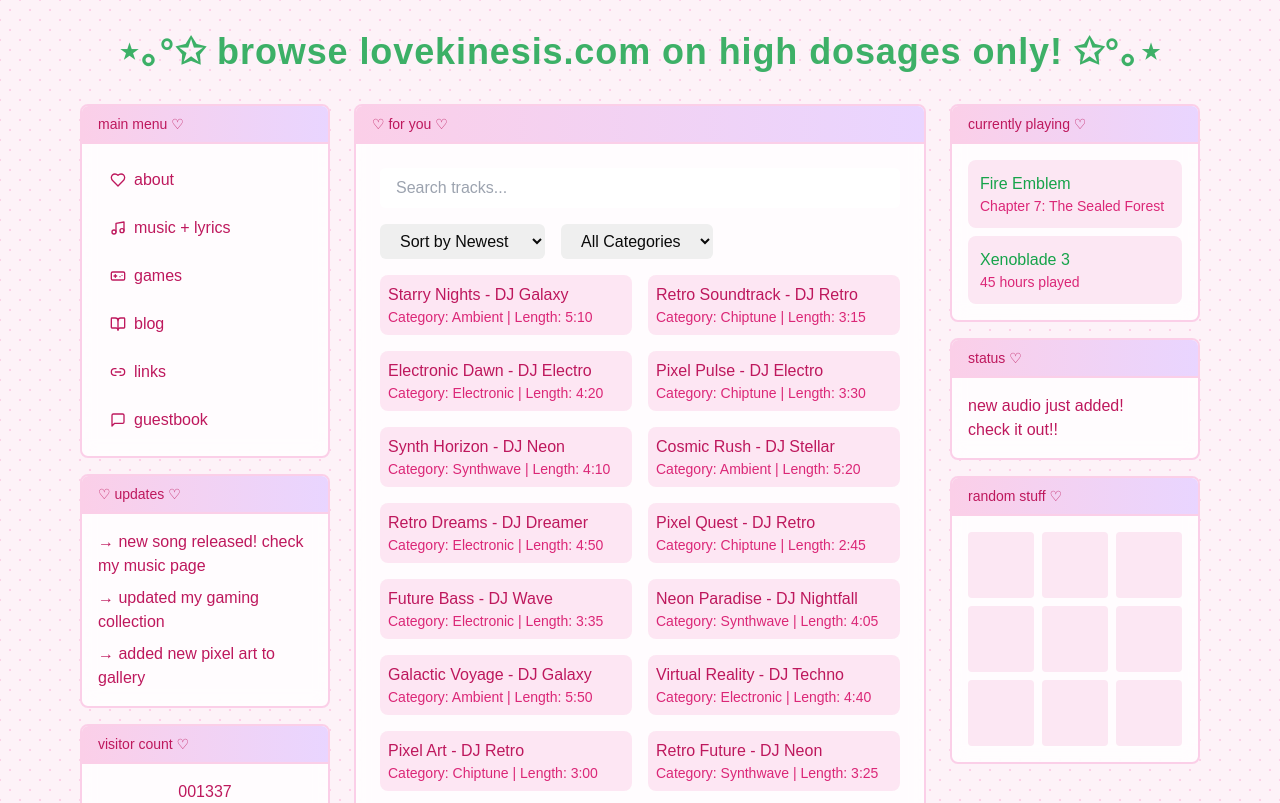
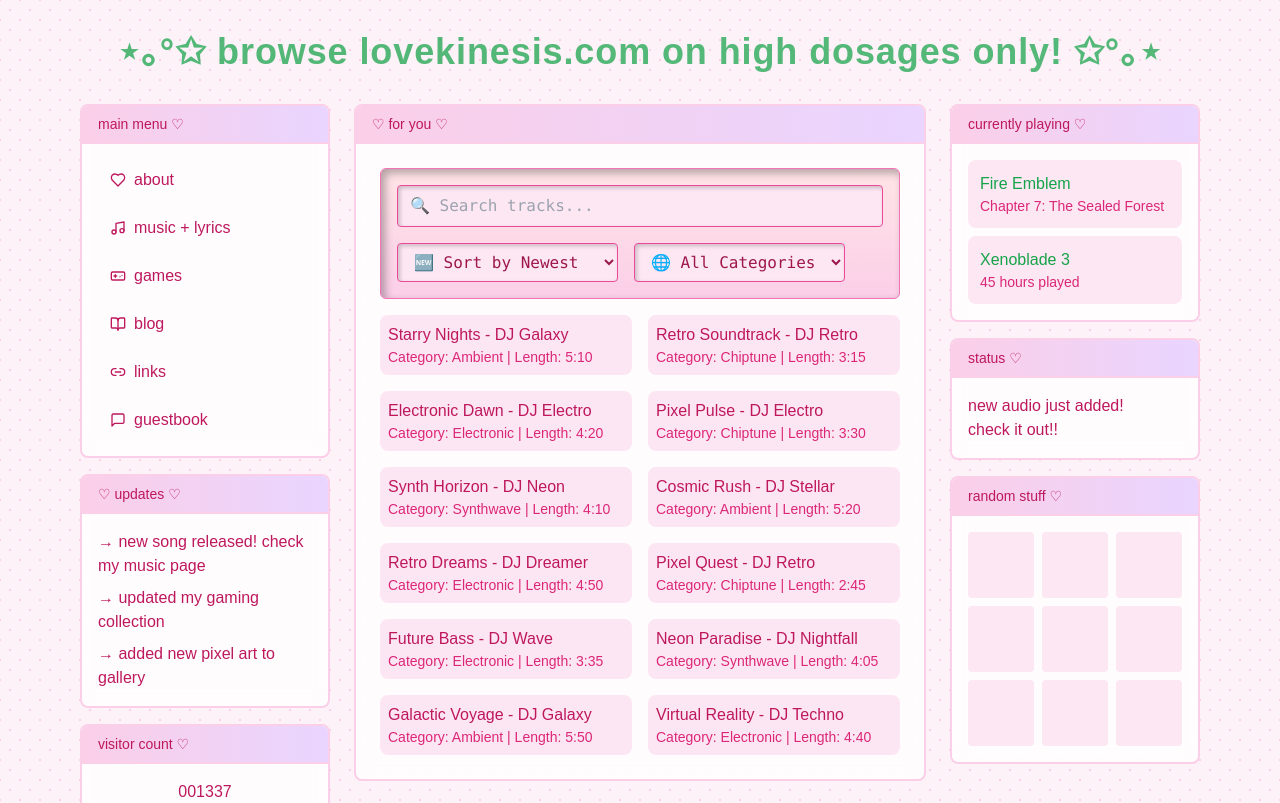
Before and after one commit to ParasManiAdhikari/musicwebsite, a Next.js app: page / in a window 1280 px wide. Shown: the top 803 px of the page. Built offline with nearby package versions, Linux system fonts and the light colour scheme.

Commit message:
improved filter

```diff
--- a/app/page.tsx
+++ b/app/page.tsx
@@ -55,7 +55,7 @@ export default function RetroWebsite() {
     })
 
   // Pagination logic
-  const tracksPerPage = 20
+  const tracksPerPage = 12
   const totalPages = Math.ceil(filteredTracks.length / tracksPerPage)
   const currentTracks = filteredTracks.slice((currentPage - 1) * tracksPerPage, currentPage * tracksPerPage)
 
@@ -131,37 +131,55 @@ export default function RetroWebsite() {
           <div className="space-y-6">
             <Window title="♡ for you ♡">
               <div className="space-y-4 p-6">
+
                 {/* Filters and Search */}
-                <div className="space-y-4">
+                <div className="space-y-4 bg-pink-200 border border-pink-400 p-4 rounded-md shadow-inner" style={{
+                  fontFamily: '"Lucida Console", Monaco, monospace',
+                  boxShadow: 'inset 4px 4px 8px rgba(0, 0, 0, 0.3)',
+                  backgroundImage: 'linear-gradient(to bottom, #ffe4e6, #fbcfe8)'
+                }}>
                   <input
                     type="text"
-                    className="w-full rounded-md px-4 py-2"
-                    placeholder="Search tracks..."
+                    className="w-full rounded border border-pink-500 px-3 py-2 bg-pink-100 text-pink-800 focus:outline-none focus:ring focus:ring-pink-400"
+                    placeholder="🔍 Search tracks..."
                     value={searchTerm}
                     onChange={(e) => setSearchTerm(e.target.value)}
+                    style={{
+                      boxShadow: 'inset 2px 2px 4px rgba(0, 0, 0, 0.2)',
+                      fontFamily: '"Lucida Console", Monaco, monospace'
+                    }}
                   />
-                  <div className="flex gap-4">
+                  <div className="flex gap-4 items-center">
                     <select
-                      className="rounded-md px-4 py-2"
+                      className="rounded border border-pink-500 px-3 py-2 bg-pink-100 text-pink-800 focus:outline-none focus:ring focus:ring-pink-400"
                       value={sortOption}
                       onChange={(e) => setSortOption(e.target.value)}
+                      style={{
+                        boxShadow: 'inset 2px 2px 4px rgba(0, 0, 0, 0.2)',
+                        fontFamily: '"Lucida Console", Monaco, monospace'
+                      }}
                     >
-                      <option value="newest">Sort by Newest</option>
-                      <option value="longest">Sort by Longest</option>
+                      <option value="newest">🆕 Sort by Newest</option>
+                      <option value="longest">⏳ Sort by Longest</option>
                     </select>
                     <select
-                      className="rounded-md px-4 py-2"
+                      className="rounded border border-pink-500 px-3 py-2 bg-pink-100 text-pink-800 focus:outline-none focus:ring focus:ring-pink-400"
                       value={selectedCategory}
                       onChange={(e) => setSelectedCategory(e.target.value)}
+                      style={{
+                        boxShadow: 'inset 2px 2px 4px rgba(0, 0, 0, 0.2)',
+                        fontFamily: '"Lucida Console", Monaco, monospace'
+                      }}
                     >
-                      <option value="All">All Categories</option>
-                      <option value="Electronic">Electronic</option>
-                      <option value="Synthwave">Synthwave</option>
-                      <option value="Chiptune">Chiptune</option>
-                      <option value="Ambient">Ambient</option>
+                      <option value="All">🌐 All Categories</option>
+                      <option value="Electronic">🎵 Electronic</option>
+                      <option value="Synthwave">🌌 Synthwave</option>
+                      <option value="Chiptune">🎮 Chiptune</option>
+                      <option value="Ambient">🎧 Ambient</option>
                     </select>
                   </div>
                 </div>
+
 
                 <div className="grid grid-cols-2 gap-4">
                   {currentTracks.map((track) => (
@@ -178,9 +196,6 @@ export default function RetroWebsite() {
                     </div>
                   ))}
                 </div>
-                <p className="text-center font-pixel text-pink-700">
-                  hi! i make electronic music and play lots of games ♡
-                </p>
               </div>
             </Window>
 
@@ -218,7 +233,7 @@ export default function RetroWebsite() {
 
             <Window title="status ♡">
               <div className="p-4">
-                <p className="font-pixel text-pink-700">new audio just added! <br/> check it out!!</p>
+                <p className="font-pixel text-pink-700">new audio just added! <br /> check it out!!</p>
               </div>
             </Window>
 
```
